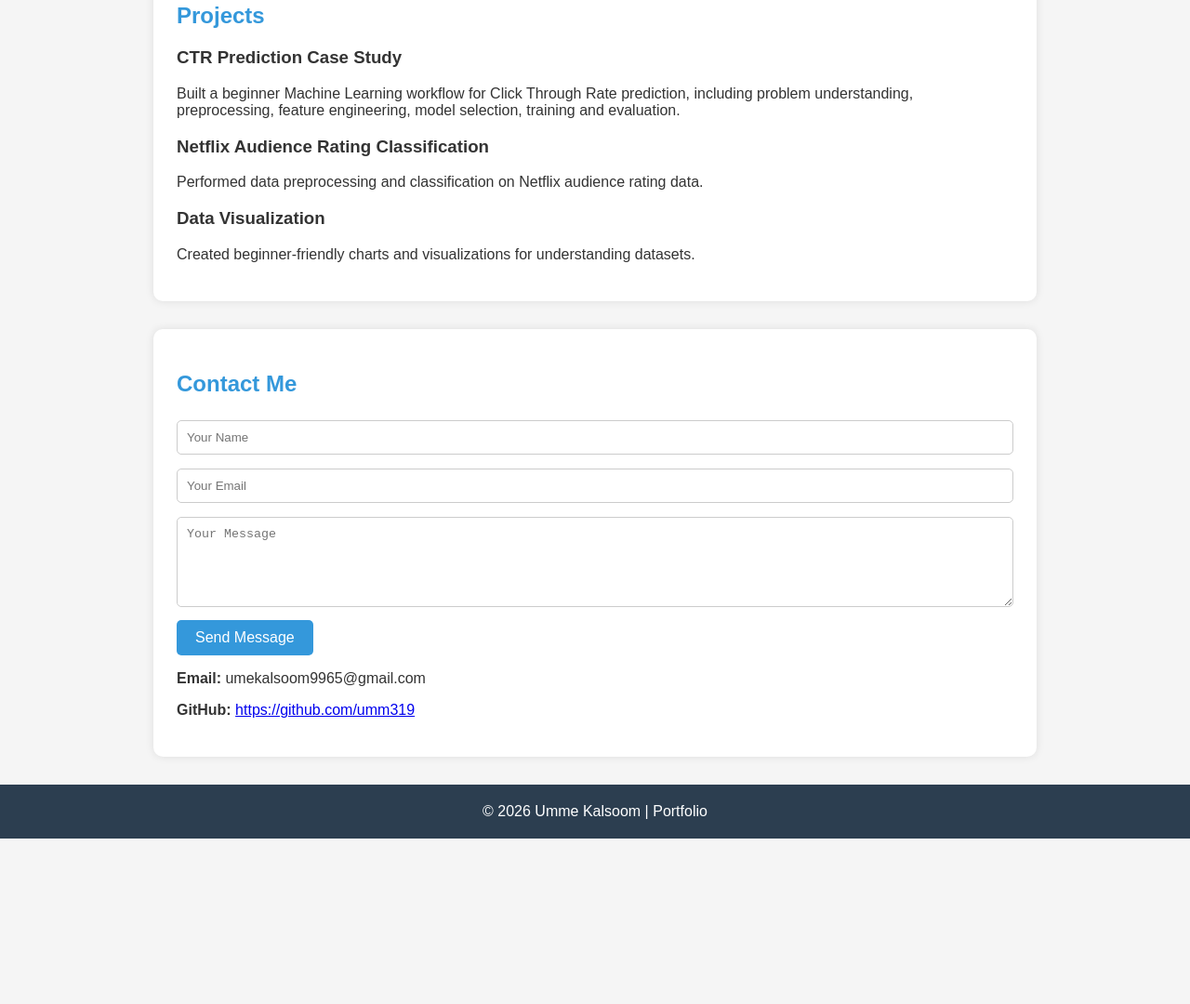
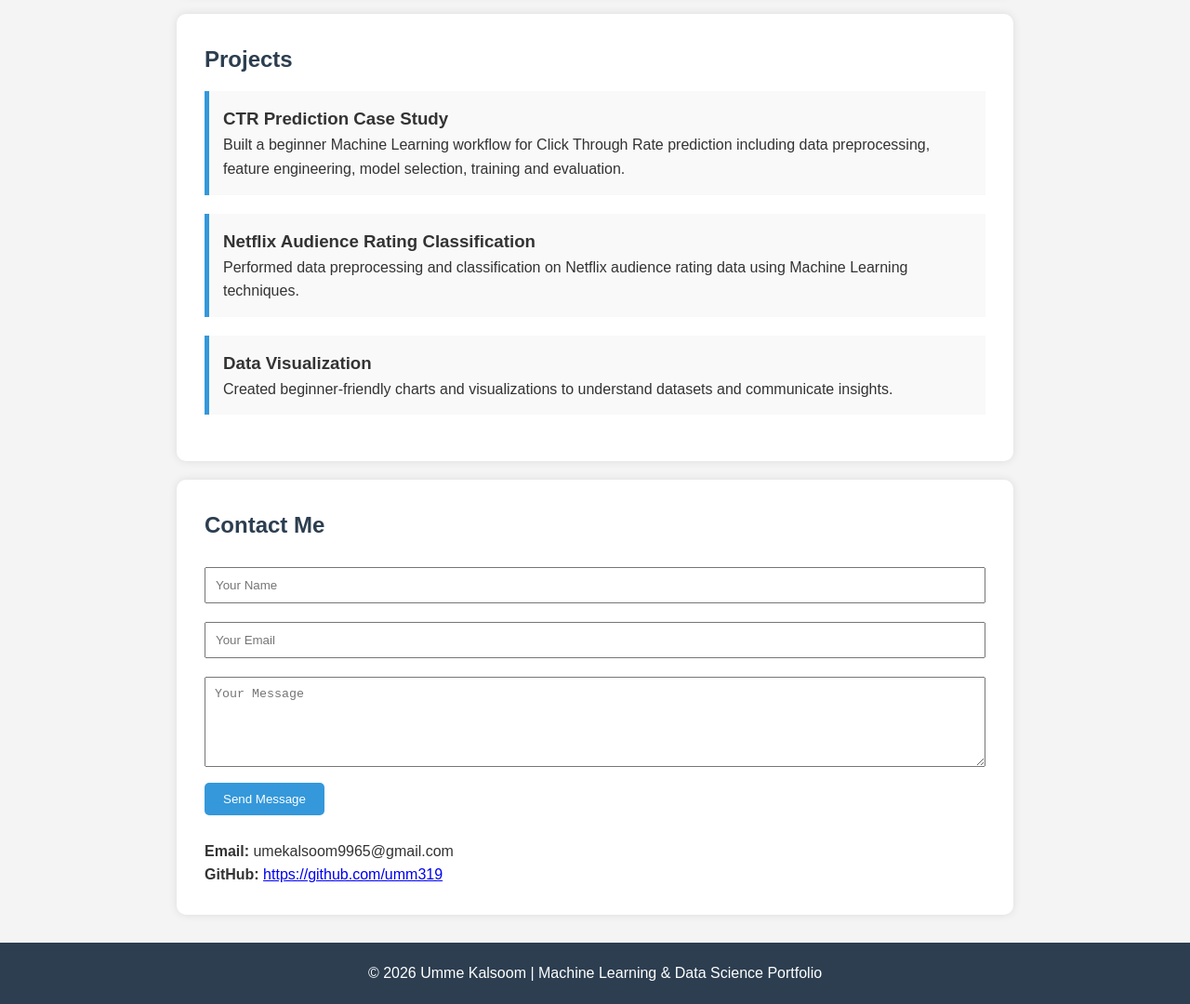
Before and after one commit to umm319/umme-kalsoom-portfolio, a plain HTML site: page index.html in a window 1280 px wide. Shown: the part 859-1939 px from the top of the page at 93% size. Before the commit the page ends 1761 px from the top, so only its background shows below. Drawn offline with Linux system fonts and the light colour scheme.

Commit message:
Revise portfolio content and SEO metadata
Updated portfolio details and improved SEO metadata.

```diff
--- a/index.html
+++ b/index.html
@@ -3,20 +3,38 @@
 <head>
     <meta charset="UTF-8">
     <meta name="viewport" content="width=device-width, initial-scale=1.0">
-<title>Umme Kalsoom | Portfolio</title>
+
+    <!-- SEO -->
+    <title>Umme Kalsoom | Machine Learning & Data Science Portfolio</title>
+    <meta name="description" content="Portfolio of Umme Kalsoom, a BS Mathematics with Data Science student at COMSATS University. Projects in Machine Learning, Python, Data Science, AI and Data Visualization.">
+    <meta name="keywords" content="Umme Kalsoom, Machine Learning, Data Science, Python, AI, Portfolio, COMSATS">
+    <meta name="author" content="Umme Kalsoom">
+
+    <!-- Open Graph -->
+    <meta property="og:title" content="Umme Kalsoom | Portfolio">
+    <meta property="og:description" content="Machine Learning & Data Science Student Portfolio">
+    <meta property="og:type" content="website">
 
     <style>
+        *{
+            margin:0;
+            padding:0;
+            box-sizing:border-box;
+        }
+
         body{
             font-family:Arial,sans-serif;
-margin:0;
-background:#f5f5f5;
+            background:#f4f4f4;
             color:#333;
+            line-height:1.6;
         }
 
         nav{
             background:#2c3e50;
             padding:15px;
             text-align:center;
+            position:sticky;
+            top:0;
         }
 
         nav a{
@@ -26,24 +44,61 @@ margin:15px;
             font-weight:bold;
         }
 
+        nav a:hover{
+            color:#f1c40f;
+        }
+
         header{
-background:#3498db;
+            background:#34495e;
             color:white;
+            padding:60px 20px;
             text-align:center;
-padding:60px 20px;
         }
 
         section{
             max-width:900px;
-margin:30px auto;
+            margin:auto;
             background:white;
-padding:25px;
+            margin-top:20px;
+            padding:30px;
             border-radius:10px;
             box-shadow:0 0 10px rgba(0,0,0,.1);
         }
 
         h2{
-color:#3498db;
+            color:#2c3e50;
+            margin-bottom:15px;
+        }
+
+        ul{
+            padding-left:20px;
+        }
+
+        .project{
+            margin-bottom:20px;
+            padding:15px;
+            border-left:5px solid #3498db;
+            background:#f9f9f9;
+        }
+
+        form input,
+        form textarea{
+            width:100%;
+            padding:10px;
+            margin:10px 0;
+        }
+
+        button{
+            background:#3498db;
+            color:white;
+            border:none;
+            padding:10px 20px;
+            cursor:pointer;
+            border-radius:5px;
+        }
+
+        button:hover{
+            background:#2980b9;
         }
 
         footer{
@@ -54,105 +109,129 @@ padding:20px;
             margin-top:30px;
         }
 
-input,
-textarea{
-width:100%;
-padding:10px;
-margin-top:5px;
-margin-bottom:10px;
-box-sizing:border-box;
-border:1px solid #ccc;
-border-radius:5px;
+        @media(max-width:768px){
+            nav a{
+                display:block;
+                margin:10px 0;
             }
-
-button{
-background:#3498db;
-color:white;
-padding:10px 20px;
-border:none;
-border-radius:5px;
-cursor:pointer;
-font-size:16px;
-}
-
-button:hover{
-background:#2980b9;
         }
     </style>
-
 </head>
 
 <body>
 
 <nav>
-<a href="#home">Home</a>
     <a href="#about">About</a>
     <a href="#skills">Skills</a>
     <a href="#projects">Projects</a>
     <a href="#contact">Contact</a>
 </nav>
 
-<header id="home">
+<header>
     <h1>Umme Kalsoom</h1>
     <p>BS Mathematics with Data Science</p>
-<p>Machine Learning & Data Science Student</p>
+    <br>
+    <h2 style="color:white;">Machine Learning & Data Science Student</h2>
 </header>
 
 <section id="about">
     <h2>About Me</h2>
+
     <p>
         I am a BS Mathematics with Data Science student at COMSATS University.
-I am learning Python, Machine Learning, Data Science, and AI.
-My goal is to become a Machine Learning Engineer.
+        I am learning Python, Machine Learning, Artificial Intelligence,
+        Data Science, GitHub and Data Visualization.
+        My goal is to become a Machine Learning Engineer and build AI solutions
+        that solve real-world problems.
     </p>
 </section>
 
 <section id="skills">
+
 <h2>Skills</h2>
+
 <ul>
 <li>Python</li>
 <li>Machine Learning</li>
 <li>Data Science</li>
+<li>Artificial Intelligence</li>
 <li>HTML</li>
-<li>GitHub</li>
+<li>Git & GitHub</li>
 <li>Data Visualization</li>
 </ul>
+
 </section>
 
 <section id="projects">
+
 <h2>Projects</h2>
 
+<div class="project">
 <h3>CTR Prediction Case Study</h3>
+
 <p>
-Built a beginner Machine Learning workflow for Click Through Rate prediction, including problem understanding, preprocessing, feature engineering, model selection, training and evaluation.
+Built a beginner Machine Learning workflow for Click Through Rate prediction
+including data preprocessing, feature engineering,
+model selection, training and evaluation.
 </p>
 
+</div>
+
+<div class="project">
+
 <h3>Netflix Audience Rating Classification</h3>
+
 <p>
-Performed data preprocessing and classification on Netflix audience rating data.
+Performed data preprocessing and classification
+on Netflix audience rating data using Machine Learning techniques.
 </p>
 
+</div>
+
+<div class="project">
+
 <h3>Data Visualization</h3>
+
 <p>
-Created beginner-friendly charts and visualizations for understanding datasets.
+Created beginner-friendly charts and visualizations
+to understand datasets and communicate insights.
 </p>
+
+</div>
 
 </section>
 
 <section id="contact">
+
 <h2>Contact Me</h2>
-  <form action="https://formsubmit.co/56dd2aebce9601db5726a9c7e39223e5" method="POST">
-<input type="hidden" name="_captcha" value="false">
 
-<input type="text" name="name" placeholder="Your Name" required>
+<form action="https://formsubmit.co/umekalsoom9965@gmail.com" method="POST">
 
-<input type="email" name="email" placeholder="Your Email" required>
+<input
+type="text"
+name="Name"
+placeholder="Your Name"
+required>
 
-<textarea name="message" rows="5" placeholder="Your Message" required></textarea>
+<input
+type="email"
+name="Email"
+placeholder="Your Email"
+required>
 
-<button type="submit">Send Message</button>
+<textarea
+name="Message"
+rows="5"
+placeholder="Your Message"
+required></textarea>
+
+<button type="submit">
+Send Message
+</button>
 
 </form>
+
+<br>
 
 <p><strong>Email:</strong> umekalsoom9965@gmail.com</p>
 
@@ -166,7 +245,11 @@ https://github.com/umm319
 </section>
 
 <footer>
-© 2026 Umme Kalsoom | Portfolio
+
+<p>
+© 2026 Umme Kalsoom | Machine Learning & Data Science Portfolio
+</p>
+
 </footer>
 
 </body>
```
Lines whose indentation alone changed are shown as unchanged.
